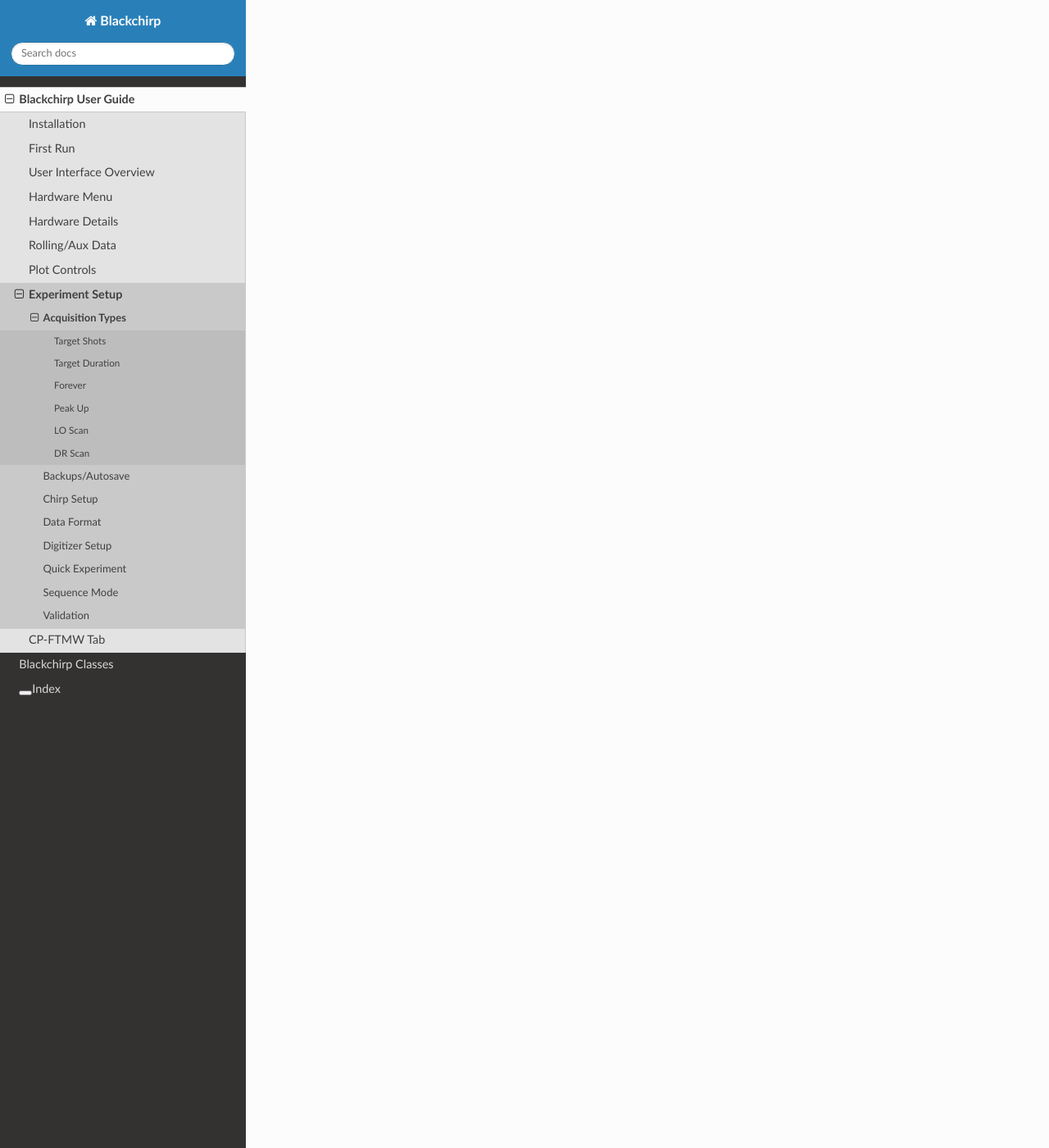
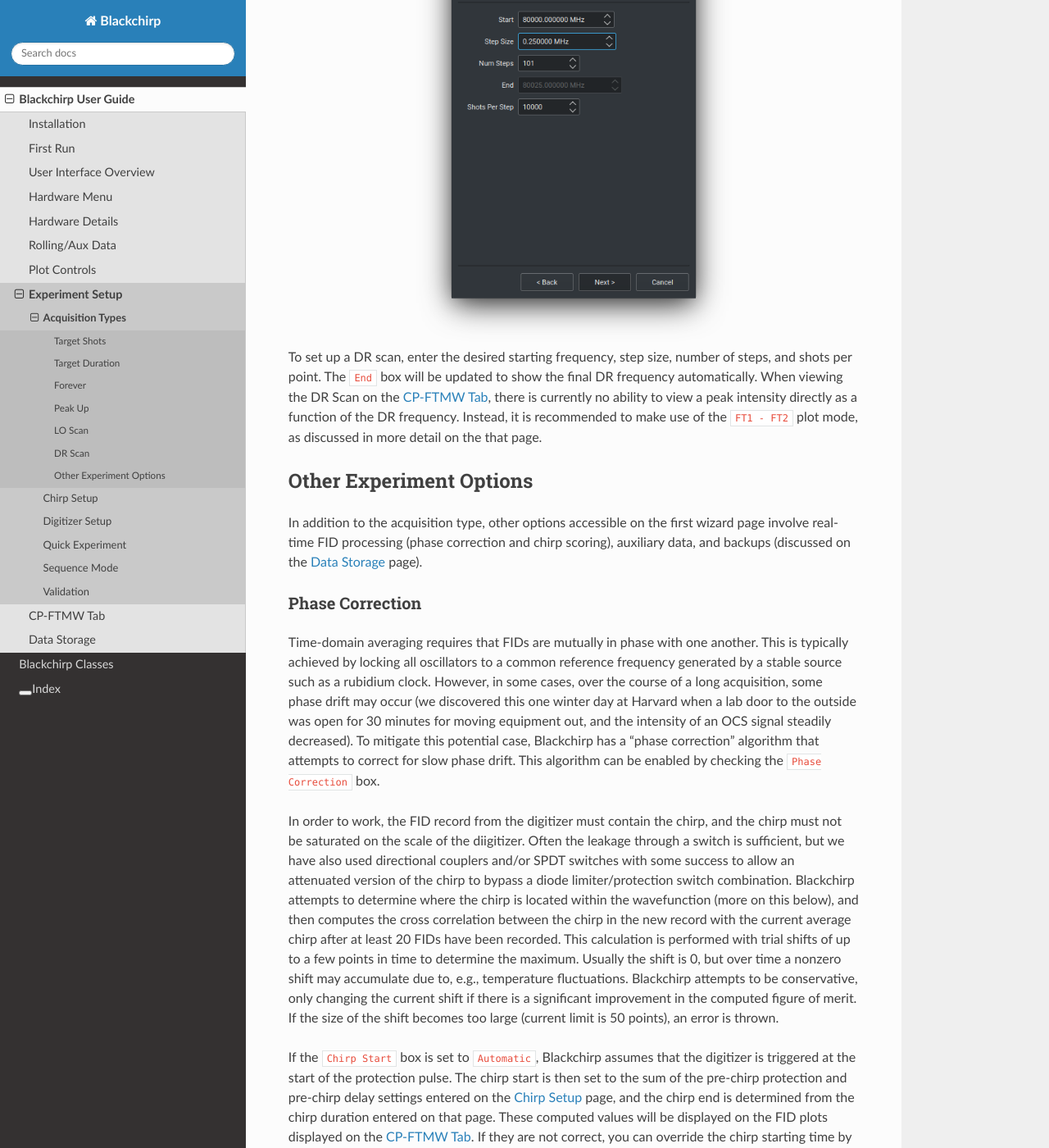
Before and after one commit to kncrabtree/blackchirp, a Sphinx documentation site: the page built from doc/source/user_guide/experiment/acquisition_types.rst, in a window 1280 px wide and 1400 px high, scrolled down 4838 px. Shown: the whole window at 82% size. Built offline with Sphinx 7.4.7 and the Read the Docs theme 2.0.0, drawn with Linux system fonts in a browser that asks for light colours; some of the changed text lies outside the part shown.

Commit message:
Finish acquisition types doc page

```diff
--- a/doc/source/user_guide.rst
+++ b/doc/source/user_guide.rst
@@ -13,6 +13,7 @@
    user_guide/plot_controls
    user_guide/experiment_setup
    user_guide/cp-ftmw
+   user_guide/data_storage
 
 
 Eventually write a user guide here.
--- /dev/null
+++ b/doc/source/user_guide/data_storage.rst
@@ -0,0 +1,2 @@
+Data Storage
+============
--- a/doc/source/user_guide/experiment/acquisition_types.rst
+++ b/doc/source/user_guide/experiment/acquisition_types.rst
@@ -123,3 +123,67 @@
 
 DR Scan
 -------
+
+In a **DR Scan** (double resonance), FIDs are recorded while a second ``DR Clock`` source is scanned across a desired frequency range in a series of steps.
+The purpose of this scan mode is to monitor the intensity of one or more transitions as a function of the DR Clock frequency: when two transitions share a common state, the intensity of a line may be depleted or enhanced, depending on the pulse powers and timings.
+Like the LO Scan mode, this is a **multi-segment** acquisition mode.
+The ``Duration`` and ``Backup Interval`` boxes are disabled, and the value entered in the ``Shots`` box will be used as the default number of shots per point when the DR scan parameters are initialized.
+
+.. note::
+   After selecting DR Scan mode, on the Rf Configuration page it will be required that a physical clock sourse is assigned to the ``DR Clock`` role.
+
+.. image:: /_static/user_guide/experiment/drscan.png
+   :width: 400
+   :align: center
+   :alt: DR Scan configuration
+
+To set up a DR scan, enter the desired starting frequency, step size, number of steps, and shots per point.
+The ``End`` box will be updated to show the final DR frequency automatically.
+When viewing the DR Scan on the `CP-FTMW Tab`_, there is currently no ability to view a peak intensity directly as a function of the DR frequency.
+Instead, it is recommended to make use of the ``FT1 - FT2`` plot mode, as discussed in more detail on the that page.
+
+Other Experiment Options
+------------------------
+
+In addition to the acquisition type, other options accessible on the first wizard page involve real-time FID processing (phase correction and chirp scoring), auxiliary data, and backups (discussed on the `Data Storage <user_guide/data_storage.html>`_ page).
+
+Phase Correction
+................
+
+Time-domain averaging requires that FIDs are mutually in phase with one another.
+This is typically achieved by locking all oscillators to a common reference frequency generated by a stable source such as a rubidium clock.
+However, in some cases, over the course of a long acquisition, some phase drift may occur (we discovered this one winter day at Harvard when a lab door to the outside was open for 30 minutes for moving equipment out, and the intensity of an OCS signal steadily decreased).
+To mitigate this potential case, Blackchirp has a "phase correction" algorithm that attempts to correct for slow phase drift.
+This algorithm can be enabled by checking the ``Phase Correction`` box.
+
+In order to work, the FID record from the digitizer must contain the chirp, and the chirp must not be saturated on the scale of the diigitizer.
+Often the leakage through a switch is sufficient, but we have also used directional couplers and/or SPDT switches with some success to allow an attenuated version of the chirp to bypass a diode limiter/protection switch combination.
+Blackchirp attempts to determine where the chirp is located within the wavefunction (more on this below), and then computes the cross correlation between the chirp in the new record with the current average chirp after at least 20 FIDs have been recorded.
+This calculation is performed with trial shifts of up to a few points in time to determine the maximum.
+Usually the shift is 0, but over time a nonzero shift may accumulate due to, e.g., temperature fluctuations.
+Blackchirp attempts to be conservative, only changing the current shift if there is a significant improvement in the computed figure of merit.
+If the size of the shift becomes too large (current limit is 50 points), an error is thrown.
+
+If the ``Chirp Start`` box is set to ``Automatic``, Blackchirp assumes that the digitizer is triggered at the start of the protection pulse.
+The chirp start is then set to the sum of the pre-chirp protection and pre-chirp delay settings entered on the `Chirp Setup <chirp_setup.html>`_ page, and the chirp end is determined from the chirp duration entered on that page.
+These computed values will be displayed on the FID plots displayed on the `CP-FTMW Tab`_.
+If they are not correct, you can override the chirp starting time by entering the actual chirp start you observe into the ``Chirp Start`` box.
+The duration still comes from the `Chirp Setup`_ value.
+
+Chirp Scoring
+.............
+
+Occasionally, amplifiers may show significant shot-to-shot jitter in the chirp amplitude.
+By enabling the ``Chirp Scoring`` feature, Blackchirp will compute the squared sum of the chirp embedded in the FID record (as described above) and compare it to the squared sum of the averaged chirp.
+If the new value falls below the fraction of the averaged chirp value indicated in the ``Chirp Threshold`` box, the FID is rejected.
+Higher values of the threshold result in more strict acceptance criteria.
+Similar to the Phase Correction algorithm, the chirp scoring routine requires that the chirp be visible and unsaturated within the digitizer record, and its position may be manually adjusted with the ``Chirp Start`` box.
+
+.. warning::
+   Setting the chirp threshold too high will result in a large fraction of chirps being rejected, and an acquisition may therefore appear to stall.
+
+Aux Data Interval
+.................
+
+Finally, the desired interval for `Aux Data readings <../rolling-aux-data.html>`_ can be set at the bottom of the wizard's starting page.
+More frequent readings will increase data storage requirements, but will also provide more regular opportunities to automatically abort an acquisition using one of the `validation conditions <validation.html>`_.
--- a/doc/source/user_guide/experiment/backup_autosave.rst
+++ /dev/null
@@ -1,2 +0,0 @@
-Backups/Autosave
-================
--- a/doc/source/user_guide/experiment/data_format.rst
+++ /dev/null
@@ -1,2 +0,0 @@
-Data Format
-===========
```
Also changed, not shown: other parts of doc/source/user_guide/experiment/acquisition_types.rst (+1 -1 lines), doc/source/_static/user_guide/experiment/drscan.png (added), 1 other file.
